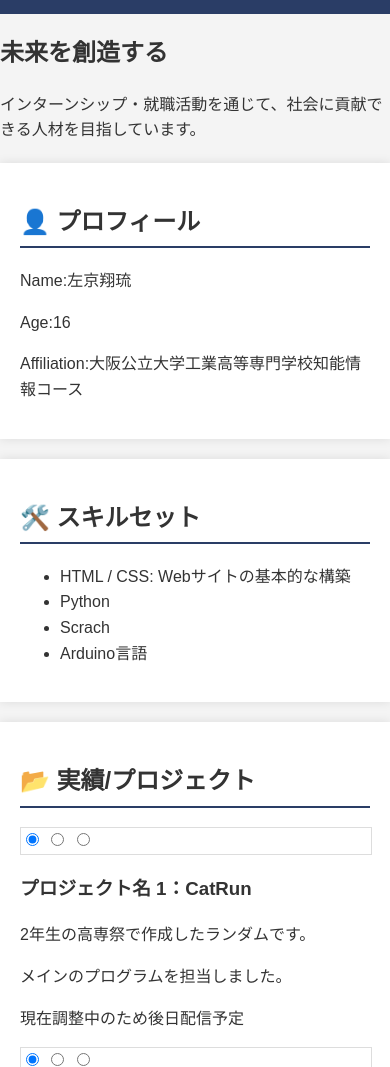
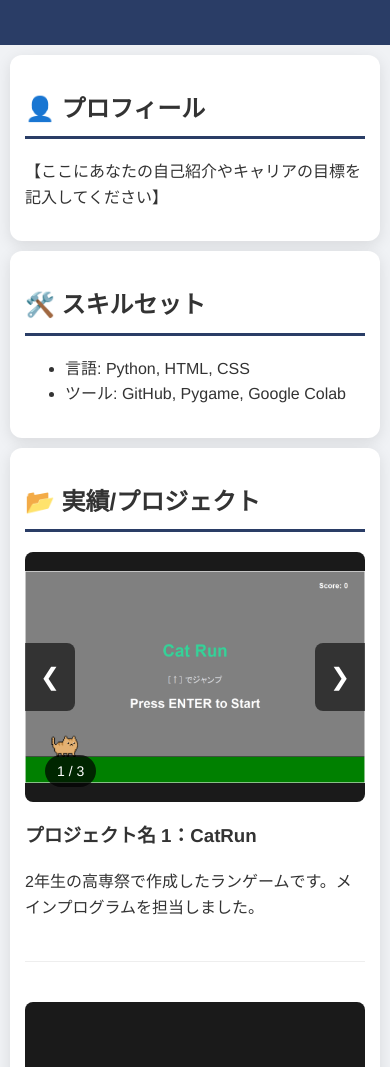
Before and after one commit to SakyoK/my-portofolio, a plain HTML site: page index.html in a window 390 px wide. Shown: the part 122-1189 px from the top of the page. Drawn offline with Linux system fonts and the light colour scheme.

Commit message:
sinnkigazou

```diff
--- a/css/style.css
+++ b/css/style.css
@@ -1,155 +1,120 @@
-/* 基本的なリセットとフォント設定 */
+/* 基本設定 */
 body {
-    font-family: Arial, sans-serif;
+    font-family: 'Helvetica Neue', Arial, sans-serif;
     line-height: 1.6;
     margin: 0;
     padding: 0;
-    background-color: #f4f4f4; /* 背景色 */
-    color: #333; /* 文字色 */
+    background-color: #f0f2f5;
+    color: #333;
 }
 
-/* ヘッダーのスタイル */
 header {
-    background: #2a3d66; /* メインカラー */
+    background: #2a3d66;
     color: white;
-    padding: 1em 0;
+    padding: 2rem 0;
     text-align: center;
 }
 
-header h1 {
-    margin: 0;
-    font-size: 1.8em;
-}
+header h1 { margin: 0; }
 
-/* ナビゲーションのスタイル */
 nav ul {
     list-style: none;
     padding: 0;
     display: flex;
     justify-content: center;
+    margin-top: 10px;
 }
+
+nav ul li { margin: 0 15px; }
 
 nav ul li a {
     color: white;
     text-decoration: none;
-    padding: 0 15px;
-    display: block;
+    font-weight: bold;
 }
 
-/* セクションの共通スタイル */
+/* コンテンツ幅の制限 */
 .section {
-    padding: 20px;
+    max-width: 850px;
     margin: 20px auto;
-    max-width:800px; /* ここが、コンテンツの最大幅を決定します */
     background: white;
-    box-shadow: 0 0 10px rgba(0,0,0,0.1);
+    padding: 30px;
+    border-radius: 12px;
+    box-shadow: 0 4px 15px rgba(0,0,0,0.1);
 }
 
-.section h2 {
-    border-bottom: 2px solid #2a3d66;
-    padding-bottom: 5px;
+h2 {
+    border-bottom: 3px solid #2a3d66;
+    padding-bottom: 8px;
+    margin-bottom: 20px;
 }
 
-/* フッターのスタイル */
+.project-item { margin-bottom: 40px; }
+
+hr {
+    border: 0;
+    border-top: 1px solid #eee;
+    margin: 40px 0;
+}
+
+/* スライダーのデザイン */
+.slider-container {
+    position: relative;
+    width: 100%;
+    background: #1a1a1a;
+    border-radius: 8px;
+    overflow: hidden;
+    margin-bottom: 15px;
+}
+
+.slide {
+    display: none;
+    width: 100%;
+    height: 450px; /* PCでの表示高さ */
+    object-fit: contain; /* 画像を歪ませず全体を表示 */
+}
+
+.slide.active { display: block; }
+
+/* 左右ボタン */
+.prev-btn, .next-btn {
+    position: absolute;
+    top: 50%;
+    transform: translateY(-50%);
+    background: rgba(0, 0, 0, 0.6);
+    color: white;
+    border: none;
+    padding: 20px 15px;
+    cursor: pointer;
+    font-size: 24px;
+    z-index: 10;
+    transition: 0.3s;
+}
+
+.prev-btn:hover, .next-btn:hover { background: rgba(0, 0, 0, 0.9); }
+.prev-btn { left: 0; border-radius: 0 8px 8px 0; }
+.next-btn { right: 0; border-radius: 8px 0 0 8px; }
+
+/* 枚数表示 */
+.slide-number {
+    position: absolute;
+    bottom: 15px;
+    left: 20px;
+    background: rgba(0,0,0,0.7);
+    color: white;
+    padding: 5px 12px;
+    border-radius: 20px;
+    font-size: 14px;
+}
+
 footer {
     text-align: center;
-    padding: 1em 0;
-    background: #333;
-    color: white;
+    padding: 2rem;
+    color: #666;
 }
 
-/* --- 画像カルーセル用CSS --- */
-
-.image-slider {
-    width: 100%;
-    height: auto;
-    margin: 0;
-    /* ★親要素を基準に子要素（ドット）を配置するために重要 */
-    position: relative;
-    overflow: hidden;
-    border: 1px solid #ddd;
+/* スマホ対応 */
+@media (max-width: 600px) {
+    .slide { height: 250px; }
+    .section { margin: 10px; padding: 15px; }
 }
-
-/* ラジオボタン自体は非表示にする */
-.image-slider {
-    width: 100%; /* ★親要素（.section）の幅いっぱいに広がるように設定 */
-    height: auto;
-    margin: 0;   /* ★余白をなくすため */
-    position: relative;
-    overflow: hidden;
-    border: 1px solid #ddd;
-    /* display: flex; は削除またはコメントアウト (ラジオボタン式では不要) */
-}
-
-/* 全てのスライドをデフォルトで非表示にする */
-.slide {
-    display: none;
-    width: 100%; /* ★親要素（.image-slider）の幅いっぱいにする */
-    text-align: center;
-}
-
-.slide img {
-    max-width: 100%; /* ★画像の最大幅を親要素に合わせる */
-    height: auto;     /* ★高さを自動調整して縦横比を維持 */
-    display: block;
-    margin: 0 auto;   /* ★画像自体を中央寄せにするため */
-
-    /* 【任意】画像自体の最大高さを設定して、縦長になりすぎないようにする */
-    /* max-height: 400px; */
-    /* object-fit: contain; */
-}
-
-/* 最初に表示したい画像を強制的に表示させる */
-.slide.active {
-    display: block;
-}
-
-/* === 画像切り替えの核心部分 === */
-/* ラジオボタンがチェックされたら、その直後の兄弟要素（~）である.slideを表示する */
-.project-slider-1 #slide1:checked ~ .slider-nav .dot:nth-child(1),
-.project-slider-1 #slide2:checked ~ .slider-nav .dot:nth-child(2),
-.project-slider-1 #slide3:checked ~ .slider-nav .dot:nth-child(3) {
-    background: #2a3d66; /* 選択時の色 */
-    border: 1px solid white;
-}
-
-/* --- ナビゲーションドットのスタイル --- */
-
-.slider-nav {
-    text-align: center;
-    padding: 10px 0;
-    position: absolute; /* 画像の上に重ねる場合 */
-    bottom: 10px;
-    left: 0;
-    right: 0;
-    z-index: 10; /* 画像より手前に表示 */
-}
-
-.dot {
-    display: inline-block;
-    width: 12px;
-    height: 12px;
-    background: rgba(255, 255, 255, 0.7); /* 非選択時の色 */
-    border: 1px solid #333;
-    border-radius: 50%;
-    margin: 0 5px;
-    cursor: pointer;
-    transition: background 0.3s;
-}
-
-/* チェックされたラジオボタンに対応するドットの色を変更する */
-#slide1:checked ~ .slider-nav .dot:nth-child(1),
-#slide2:checked ~ .slider-nav .dot:nth-child(2),
-#slide3:checked ~ .slider-nav .dot:nth-child(3) {
-    background: #2a3d66; /* 選択時の色 */
-    border: 1px solid white;
-}
-
-/* === プロジェクト2のナビゲーションドットの選択状態 === */
-/* チェックされたラジオボタンに対応するドットの色を変更する */
-#slide2_1:checked ~ .slider-nav .dot:nth-child(1),
-#slide2_2:checked ~ .slider-nav .dot:nth-child(2),
-#slide2_3:checked ~ .slider-nav .dot:nth-child(3) {
-    background: #2a3d66; /* 選択時の色 */
-    border: 1px solid white;
-}
--- a/index.html
+++ b/index.html
@@ -3,12 +3,12 @@
 <head>
     <meta charset="UTF-8">
     <meta name="viewport" content="width=device-width, initial-scale=1.0">
-    <title> | ポートフォリオ</title>
+    <title>ポートフォリオ | キャリア活動</title>
     <link rel="stylesheet" href="css/style.css">
 </head>
 <body>
     <header>
-        <h1>左京翔琉</h1>
+        <h1>あなたの名前</h1>
         <nav>
             <ul>
                 <li><a href="#about">プロフィール</a></li>
@@ -19,79 +19,106 @@
     </header>
 
     <main>
-        <section id="hero" class="hero">
-            <h2>未来を創造する</h2>
-            <p>インターンシップ・就職活動を通じて、社会に貢献できる人材を目指しています。</p>
-        </section>
-
         <section id="about" class="section">
             <h2>👤 プロフィール</h2>
-            <p>Name:左京翔琉</p>
-            <p>Age:16</p>
-            <p>Affiliation:大阪公立大学工業高等専門学校知能情報コース</p>
+            <p>【ここにあなたの自己紹介やキャリアの目標を記入してください】</p>
         </section>
 
         <section id="skills" class="section">
             <h2>🛠️ スキルセット</h2>
             <ul>
-                <li>HTML / CSS: Webサイトの基本的な構築</li>
-                <li>Python</li><li>Scrach</li><li>Arduino言語</li>
-                </ul>
+                <li>言語: Python, HTML, CSS</li>
+                <li>ツール: GitHub, Pygame, Google Colab</li>
+            </ul>
         </section>
 
-<section id="portfolio" class="section">
+        <section id="portfolio" class="section">
             <h2>📂 実績/プロジェクト</h2>
-            <div class="image-slider project-slider-1">
-    <input type="radio" name="slider" id="slide1" checked> <div class="slide slide-item-1">
-        <img src="images/catrun.png" alt="CatRunの画面 1">
-    </div>
 
-    <input type="radio" name="slider" id="slide2">
-    <div class="slide slide-item-2">
-        <img src="images/catrun1.png" alt="CatRunの画面 2">
-    </div>
+            <div class="project-item">
+                <div class="slider-container">
+                    <div class="slider-wrapper">
+                        <img src="images/catrun.png" class="slide active">
+                        <img src="images/catrun1.png" class="slide">
+                        <img src="images/catrun2.png" class="slide">
+                    </div>
+                    <button class="prev-btn" onclick="moveSlide(this, -1)">&#10094;</button>
+                    <button class="next-btn" onclick="moveSlide(this, 1)">&#10095;</button>
+                    <div class="slide-number">1 / 3</div>
+                </div>
+                <h3>プロジェクト名 1：CatRun</h3>
+                <p>2年生の高専祭で作成したランゲームです。メインプログラムを担当しました。</p>
+            </div>
 
-    <input type="radio" name="slider" id="slide3">
-    <div class="slide slide-item-3">
-        <img src="images/catrun2.png" alt="CatRunの画面 3">
-    </div>
+            <hr>
 
-    <div class="slider-nav">
-        <label for="slide1" class="dot"></label>
-        <label for="slide2" class="dot"></label>
-        <label for="slide3" class="dot"></label>
-    </div>
-</div>
             <div class="project-item">
-                <h3>プロジェクト名 1：CatRun</h3>
-                <p>2年生の高専祭で作成したランダムです。</p>
-                <p>メインのプログラムを担当しました。</p>
-                <p>現在調整中のため後日配信予定</p>
-            </div>
-            <div class="project-item">
-    <div class="image-slider project-slider-2">
-        <input type="radio" name="slider2" id="slide2_1" checked> <div class="slide slide-item-2-1">
-            <img src="images/ziyukadai1.png" alt="数字当てゲームの画面 1">
-        </div>
-        <input type="radio" name="slider2" id="slide2_2">
-        <div class="slide slide-item-2-2">
-            <img src="images/ziyukadai2.png" alt="数字当てゲームの画面 2">
-        </div>
-
-        <input type="radio" name="slider2" id="slide2_3">
-        <div class="slide slide-item-2-3">
-            <img src="images/ziyukadai3.png" alt="数字当てゲームの画面 3">
-        </div>
-
-        <div class="slider-nav">
-            <label for="slide2_1" class="dot"></label>
-            <label for="slide2_2" class="dot"></label>
-            <label for="slide2_3" class="dot"></label>
-        </div>
-    </div>
-            <div class="project-item">
+                <div class="slider-container">
+                    <div class="slider-wrapper">
+                        <img src="images/ziyukadai1.png" class="slide active">
+                        <img src="images/ziyukadai2.png" class="slide">
+                        <img src="images/ziyukadai3.png" class="slide">
+                    </div>
+                    <button class="prev-btn" onclick="moveSlide(this, -1)">&#10094;</button>
+                    <button class="next-btn" onclick="moveSlide(this, 1)">&#10095;</button>
+                    <div class="slide-number">1 / 3</div>
+                </div>
                 <h3>プロジェクト名 2：数字当てゲーム</h3>
                 <p>2年生の授業の自由課題で制作したものです。</p>
-                <p>リンク:<a href="https://colab.research.google.com/drive/1AMPG7h_x650W9Ti-yu9QiGW_Elt6E2f_?usp=sharing">数字当てゲーム</a></p>
+                <p>リンク: <a href="https://colab.research.google.com/drive/1AMPG7h_X659w9Ti-you9QiGW_Elt6E2F_#scrollTo=EnMQ1C70" target="_blank"></a></p>
             </div>
-</section>
+
+            <hr>
+
+            <div class="project-item">
+                <div class="slider-container">
+                    <div class="slider-wrapper">
+                        <img src="images/block1.png" class="slide active">
+                        <img src="images/block2.png" class="slide">
+                        <img src="images/block3.png" class="slide">
+                        <img src="images/block4.png" class="slide">
+                        <img src="images/block5.png" class="slide">
+                    </div>
+                    <button class="prev-btn" onclick="moveSlide(this, -1)">&#10094;</button>
+                    <button class="next-btn" onclick="moveSlide(this, 1)">&#10095;</button>
+                    <div class="slide-number">1 / 5</div>
+                </div>
+                <h3>プロジェクト名 3：Python製ブロック崩し</h3>
+                <p>Pygameライブラリを使用して制作しました。反射の物理演算を工夫しました。</p>
+                <p>リンク: <a href="https://github.com/SakyoK/Block_Break?classId=246edd3b-092a-476c-8957-e6f0f67944ef&assignmentId=ce35f9f3-b8c8-4b0b-aa99-2dd2f4c29789&submissionId=80b107ba-8fd6-d0db-b393-e9bcb61e496a" target="_blank"></a></p>
+            </div>
+        </section>
+    </main>
+
+    <footer>
+        <p>&copy; 2026 あなたの名前 | Portfolio v1</p>
+    </footer>
+
+    <script>
+        function moveSlide(button, direction) {
+            const container = button.parentElement;
+            const slides = container.querySelectorAll('.slide');
+            const numberDisplay = container.querySelector('.slide-number');
+
+            let currentIndex = 0;
+            slides.forEach((slide, index) => {
+                if (slide.classList.contains('active')) {
+                    currentIndex = index;
+                }
+            });
+
+            slides[currentIndex].classList.remove('active');
+            let nextIndex = currentIndex + direction;
+
+            if (nextIndex >= slides.length) nextIndex = 0;
+            if (nextIndex < 0) nextIndex = slides.length - 1;
+
+            slides[nextIndex].classList.add('active');
+
+            if (numberDisplay) {
+                numberDisplay.innerText = (nextIndex + 1) + " / " + slides.length;
+            }
+        }
+    </script>
+</body>
+</html>
```
Also changed, not shown: images/block1.png (added), images/block2.png (added), images/block3.png (added), images/block4.png (added), images/block5.png (added).
